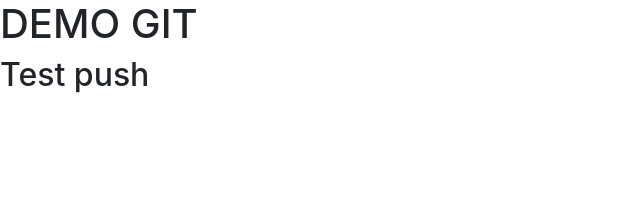
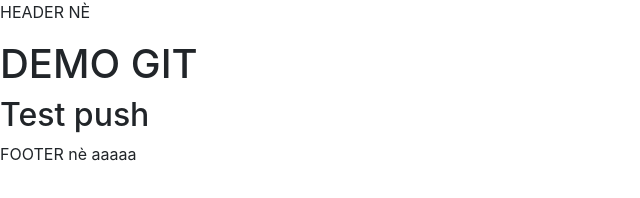
Before and after one commit to kiseki2301/301120_GIT, a plain HTML site: page index.html in a window 1280 px wide. Shown: the whole page, without its empty margins (0-640 px from the left). Drawn offline with nearby package versions, Linux system fonts and the light colour scheme.

Commit message:
updating footer

```diff
--- a/index.html
+++ b/index.html
@@ -10,8 +10,14 @@
     <link rel="stylesheet" href="https://stackpath.bootstrapcdn.com/bootstrap/4.3.1/css/bootstrap.min.css" integrity="sha384-ggOyR0iXCbMQv3Xipma34MD+dH/1fQ784/j6cY/iJTQUOhcWr7x9JvoRxT2MZw1T" crossorigin="anonymous">
   </head>
   <body>
+    <header>
+        <p>HEADER NÈ</p>
+    </header>
     <h1>DEMO GIT</h1>
     <h2>Test push</h2>
+    <footer>
+      <p>FOOTER nè aaaaa</p>
+    </footer>
     <!-- Optional JavaScript -->
     <!-- jQuery first, then Popper.js, then Bootstrap JS -->
     <script src="https://code.jquery.com/jquery-3.3.1.slim.min.js" integrity="sha384-q8i/X+965DzO0rT7abK41JStQIAqVgRVzpbzo5smXKp4YfRvH+8abtTE1Pi6jizo" crossorigin="anonymous"></script>
```
